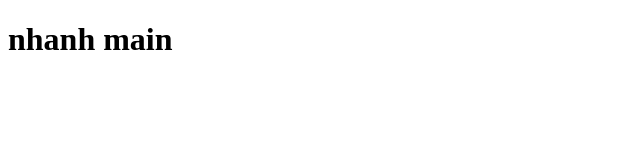
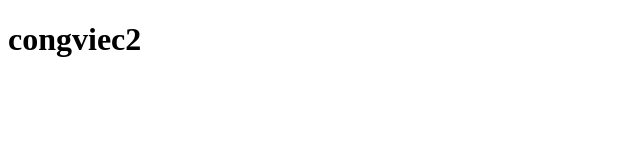
Before and after one commit to BIDOAN/Duan7, a plain HTML site: page index.html in a window 1280 px wide. Shown: the whole page, without its empty margins (0-640 px from the left). Drawn offline with Linux system fonts and the light colour scheme.

Commit message:
2.congviec2 comit lan 1

```diff
--- a/index.html
+++ b/index.html
@@ -6,6 +6,6 @@
     <title>Bai7</title>
   </head>
   <body>
-    <h1>nhanh main</h1>
+    <h1>congviec2</h1>
   </body>
 </html>
```
